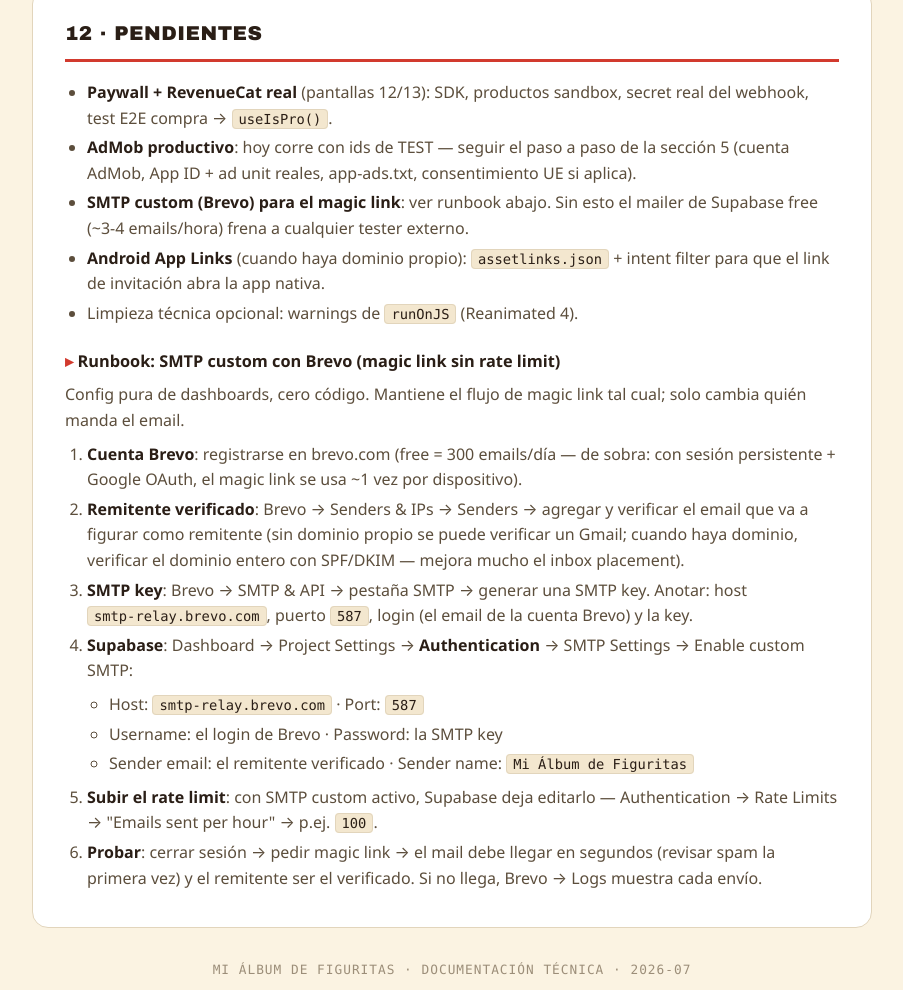
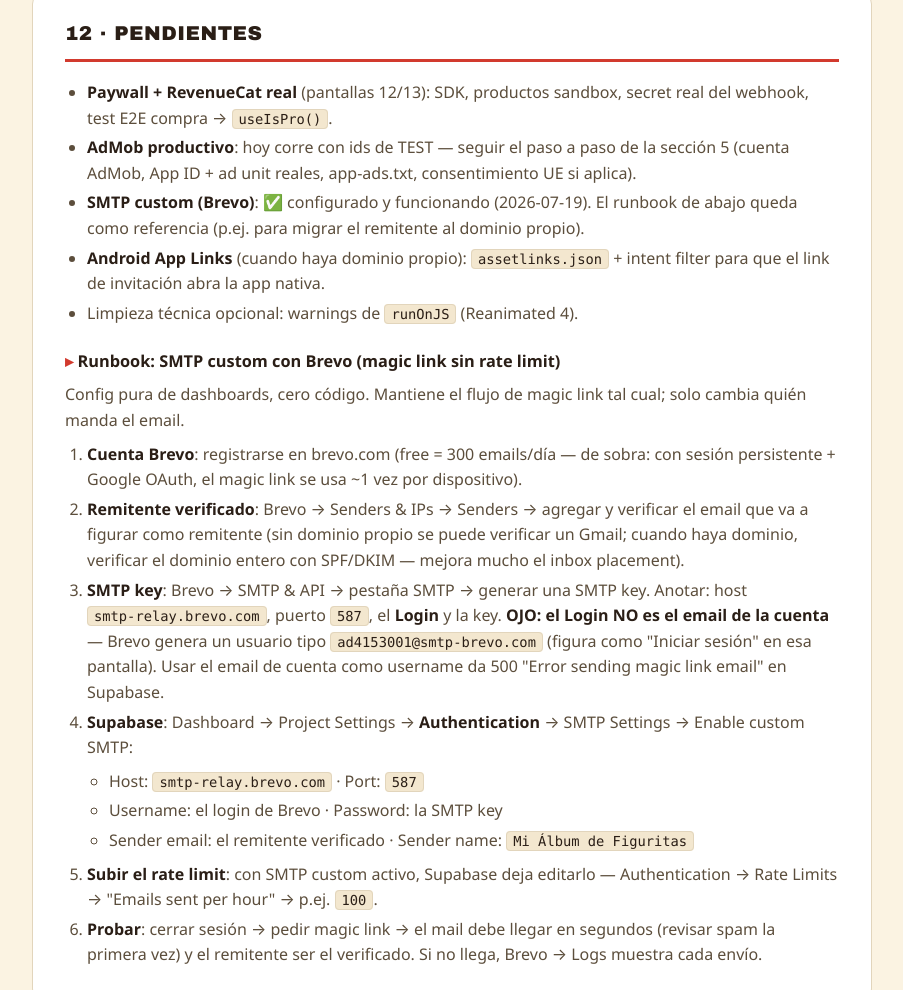
Before and after one commit to nippur4/mi-album, a plain HTML site: page DOCS.html in a window 1280 px wide. Shown: the part 9441-10431 px from the top of the page, without its empty margins (188-1091 px from the left). Drawn offline with Linux system fonts and the light colour scheme.

Commit message:
update docu

```diff
--- a/DOCS.html
+++ b/DOCS.html
@@ -455,7 +455,7 @@ node client/scripts/gen-sfx.js
   <ul>
     <li><strong>Paywall + RevenueCat real</strong> (pantallas 12/13): SDK, productos sandbox, secret real del webhook, test E2E compra → <code>useIsPro()</code>.</li>
     <li><strong>AdMob productivo</strong>: hoy corre con ids de TEST — seguir el paso a paso de la sección 5 (cuenta AdMob, App ID + ad unit reales, app-ads.txt, consentimiento UE si aplica).</li>
-    <li><strong>SMTP custom (Brevo) para el magic link</strong>: ver runbook abajo. Sin esto el mailer de Supabase free (~3-4 emails/hora) frena a cualquier tester externo.</li>
+    <li><strong>SMTP custom (Brevo)</strong>: ✅ configurado y funcionando (2026-07-19). El runbook de abajo queda como referencia (p.ej. para migrar el remitente al dominio propio).</li>
     <li><strong>Android App Links</strong> (cuando haya dominio propio): <code>assetlinks.json</code> + intent filter para que el link de invitación abra la app nativa.</li>
     <li>Limpieza técnica opcional: warnings de <code>runOnJS</code> (Reanimated 4).</li>
   </ul>
@@ -465,7 +465,7 @@ node client/scripts/gen-sfx.js
   <ol>
     <li><strong>Cuenta Brevo</strong>: registrarse en brevo.com (free = 300 emails/día — de sobra: con sesión persistente + Google OAuth, el magic link se usa ~1 vez por dispositivo).</li>
     <li><strong>Remitente verificado</strong>: Brevo → Senders &amp; IPs → Senders → agregar y verificar el email que va a figurar como remitente (sin dominio propio se puede verificar un Gmail; cuando haya dominio, verificar el dominio entero con SPF/DKIM — mejora mucho el inbox placement).</li>
-    <li><strong>SMTP key</strong>: Brevo → SMTP &amp; API → pestaña SMTP → generar una SMTP key. Anotar: host <code>smtp-relay.brevo.com</code>, puerto <code>587</code>, login (el email de la cuenta Brevo) y la key.</li>
+    <li><strong>SMTP key</strong>: Brevo → SMTP &amp; API → pestaña SMTP → generar una SMTP key. Anotar: host <code>smtp-relay.brevo.com</code>, puerto <code>587</code>, el <strong>Login</strong> y la key. <strong>OJO: el Login NO es el email de la cuenta</strong> — Brevo genera un usuario tipo <code>ad4153001@smtp-brevo.com</code> (figura como "Iniciar sesión" en esa pantalla). Usar el email de cuenta como username da 500 "Error sending magic link email" en Supabase.</li>
     <li><strong>Supabase</strong>: Dashboard → Project Settings → <strong>Authentication</strong> → SMTP Settings → Enable custom SMTP:
       <ul>
         <li>Host: <code>smtp-relay.brevo.com</code> · Port: <code>587</code></li>
```
Also changed, not shown: client/CLAUDE.md (+1 -1 lines).
